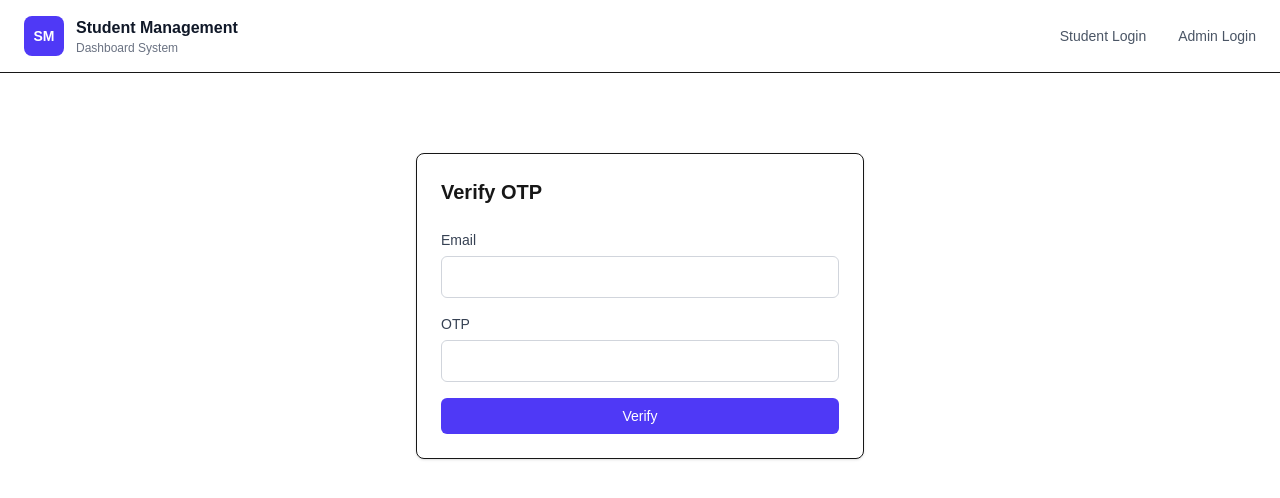
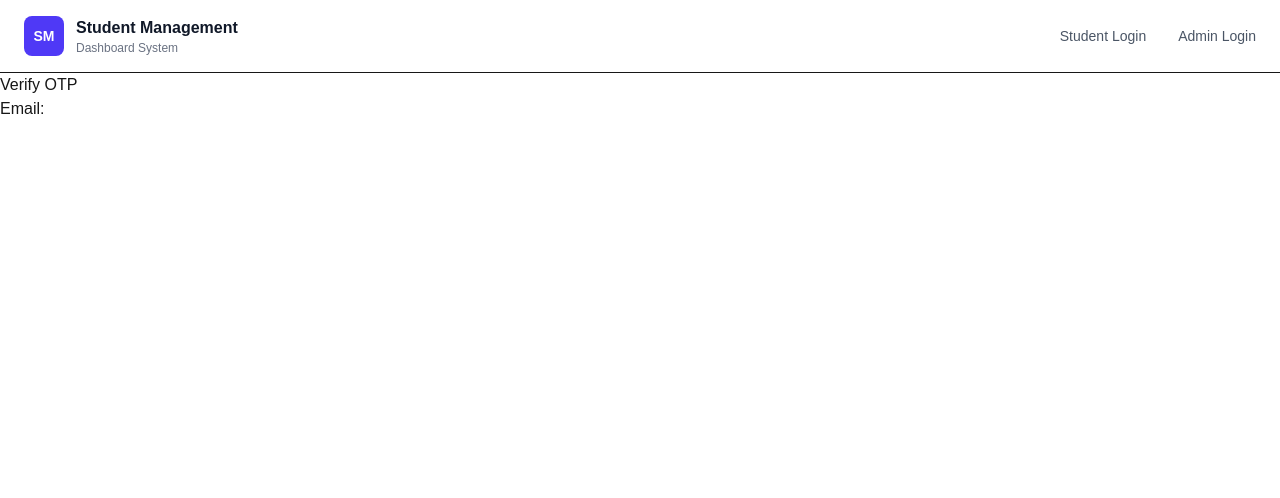
Before and after one commit to KushiKshatriya100/student-management-system, a Next.js app: page /student/verify-otp in a window 1280 px wide. Shown: the top 498 px of the page. Built offline with nearby package versions, Linux system fonts and the light colour scheme.

Commit message:
fix: wrap useSearchParams with Suspense

```diff
--- /dev/null
+++ b/src/app/student/verify-otp/VerifyOtpClient.tsx
@@ -0,0 +1,22 @@
+"use client";
+
+import { useSearchParams } from "next/navigation";
+import { useEffect } from "react";
+
+export default function VerifyOtpClient() {
+  const searchParams = useSearchParams();
+  const email = searchParams.get("email");
+
+  useEffect(() => {
+    if (!email) {
+      console.log("Email not found in query params");
+    }
+  }, [email]);
+
+  return (
+    <div>
+      <h1>Verify OTP</h1>
+      <p>Email: {email}</p>
+    </div>
+  );
+}
--- a/src/app/student/verify-otp/page.tsx
+++ b/src/app/student/verify-otp/page.tsx
@@ -1,70 +1,10 @@
-"use client";
+import { Suspense } from "react";
+import VerifyOtpClient from "./VerifyOtpClient";
 
-import { useState } from "react";
-import { useRouter, useSearchParams } from "next/navigation";
-import { Card } from "@/components/ui/Card";
-import { Input } from "@/components/ui/Input";
-import { Button } from "@/components/ui/Button";
-
-export default function VerifyOtpClient() {
-  const router = useRouter();
-  const searchParams = useSearchParams();
-
-  const [email, setEmail] = useState(
-    searchParams.get("email") || ""
-  );
-  const [otp, setOtp] = useState("");
-  const [loading, setLoading] = useState(false);
-  const [message, setMessage] = useState("");
-
-  const handleVerify = async (e: React.FormEvent) => {
-    e.preventDefault();
-    setLoading(true);
-
-    try {
-      const res = await fetch(
-        `${process.env.NEXT_PUBLIC_API_URL}/student/verify-otp`,
-        {
-          method: "POST",
-          headers: { "Content-Type": "application/json" },
-          body: JSON.stringify({ email, otp }),
-        }
-      );
-
-      if (!res.ok) throw new Error();
-
-      setMessage("OTP verified successfully");
-      setTimeout(() => router.push("/student/login"), 1500);
-    } catch {
-      setMessage("Invalid OTP");
-    } finally {
-      setLoading(false);
-    }
-  };
-
+export default function VerifyOtpPage() {
   return (
-    <div className="max-w-md mx-auto mt-20">
-      <Card>
-        <h1 className="text-xl font-semibold mb-6">Verify OTP</h1>
-
-        <form onSubmit={handleVerify} className="space-y-4">
-          <Input
-            label="Email"
-            value={email}
-            onChange={(e) => setEmail(e.target.value)}
-          />
-          <Input
-            label="OTP"
-            value={otp}
-            onChange={(e) => setOtp(e.target.value)}
-          />
-          <Button loading={loading}>Verify</Button>
-        </form>
-
-        {message && (
-          <p className="text-sm text-center mt-4">{message}</p>
-        )}
-      </Card>
-    </div>
+    <Suspense fallback={<div>Loading...</div>}>
+      <VerifyOtpClient />
+    </Suspense>
   );
 }
```
